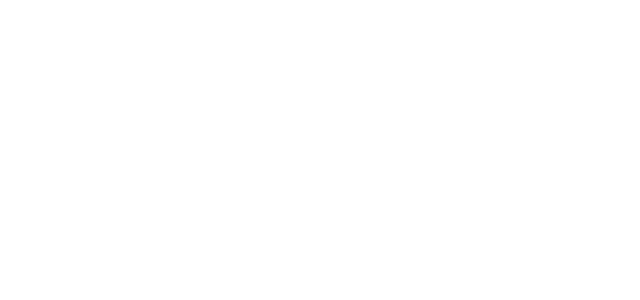
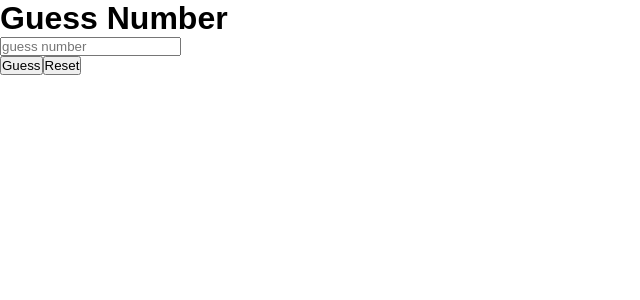
Before and after one commit to Sandeep96Shah/machineCoding, a React (Create React App) app: page /guess-number in a window 1280 px wide. Before the commit this address had no page. Shown: the top 300 px of the page, without its empty margins (0-640 px from the left). Built offline with nearby package versions, Linux system fonts and the light colour scheme.

Commit message:
Guess Input (#24)

```diff
--- a/src/App.js
+++ b/src/App.js
@@ -24,6 +24,7 @@
 import SelectableGrid from "./components/SelectableGrid";
 import Table from "./components/Table";
 import InputChips from "./components/InputChips";
+import GuessNumber from "./components/GuessNumber";
 
 function App() {
   return (
@@ -56,6 +57,7 @@
         <Route path="selectable-grid" element={<SelectableGrid />} />
         <Route path="table" element={<Table />} />
         <Route path="input-chips" element={<InputChips />} />
+        <Route path="guess-number" element={<GuessNumber />} />
       </Routes>
 
     </div>
--- /dev/null
+++ b/src/components/GuessNumber/index.jsx
@@ -0,0 +1,59 @@
+import React, { useRef, useState } from "react";
+
+const getRandomNumber = () => Math.floor(Math.random() * 100) + 1;
+
+const GuessNumber = () => {
+  const [number, setNumber] = useState("");
+  const [attempts, setAttempts] = useState(0);
+  const [correctNumber, setCorrectNumber] = useState(getRandomNumber());
+  const [response, setResponse] = useState("");
+  const inputRef = useRef(null);
+
+  const handleOnChange = (event) => setNumber(event.target.value);
+
+  const handleGuessNumber = () => {
+    const guess = parseInt(number, 10);
+
+    if (isNaN(guess) || guess < 0 || guess > 100) {
+      setResponse("Please enter a number between 1 and 100");
+      return;
+    }
+    setAttempts((prevAttempts) => prevAttempts + 1);
+    if (guess === correctNumber) {
+      setResponse(
+        `Congratulation you have guessed the number in ${attempts + 1} attempts`
+      );
+    } else if (number > correctNumber) {
+      setResponse(`Too high, try again!`);
+    } else {
+      setResponse(`Too low, try again!`);
+    }
+    setNumber("");
+  };
+
+  const handleResetNumber = () => {
+    setAttempts(0);
+    setCorrectNumber(getRandomNumber());
+    setResponse("");
+    setNumber("");
+    inputRef.current.focus();
+  };
+
+  return (
+    <div>
+      <h1>Guess Number</h1>
+      <input
+        type="number"
+        placeholder="guess number"
+        onChange={handleOnChange}
+        value={number}
+        ref={inputRef}
+      />
+      <p>{response}</p>
+      <button onClick={handleGuessNumber}>Guess</button>
+      <button onClick={handleResetNumber}>Reset</button>
+    </div>
+  );
+};
+
+export default GuessNumber;
--- a/src/components/Home/index.js
+++ b/src/components/Home/index.js
@@ -47,6 +47,7 @@
       <button onClick={() => handlenavigate("selectable-grid")}>Selectable Grid</button>
       <button onClick={() => handlenavigate("table")}>Table</button>
       <button onClick={() => handlenavigate("input-chips")}>Input Chips</button>
+      <button onClick={() => handlenavigate("guess-number")}>Guess Number</button>
     </div>
   );
 };
```
